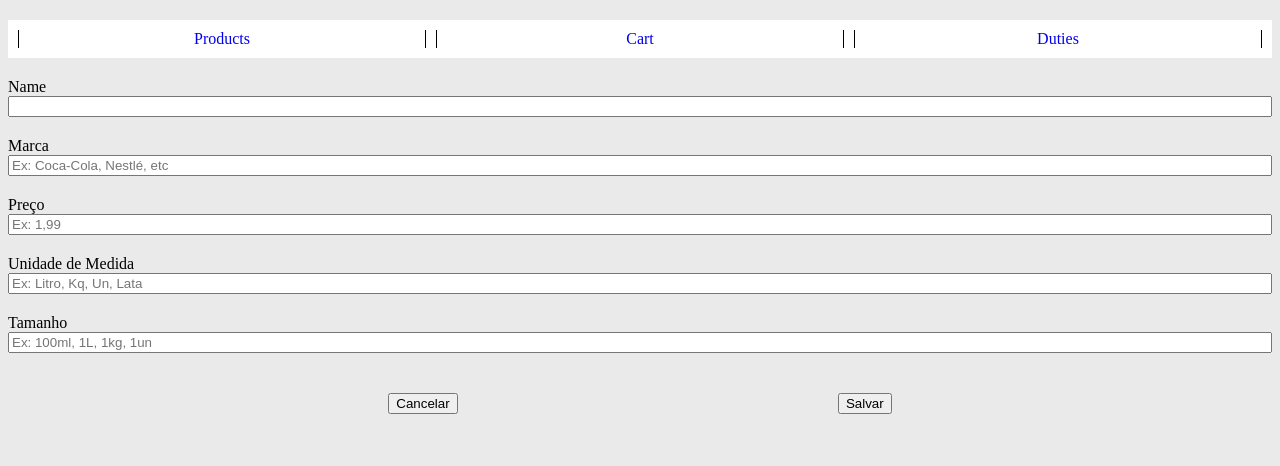
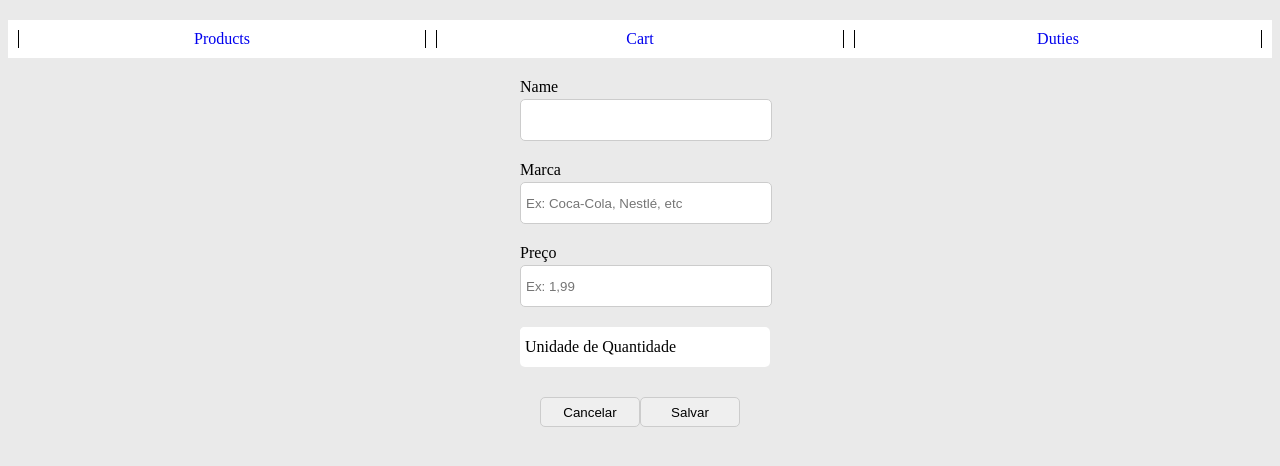
Before and after one commit to EdAngelis/my-home-front, a React (Vite) app: page /create-product in a window 1280 px wide. Shown: the top 466 px of the page. Built offline with nearby package versions, Linux system fonts and the light colour scheme.

Commit message:
products form

```diff
--- a/src/pages/products/create/create_product.css
+++ b/src/pages/products/create/create_product.css
@@ -1,12 +1,28 @@
-.container {
+.container-create {
     display: grid;
     grid-template-columns: 1fr;
+    justify-items: center;
     grid-gap: 20px;
     margin-top: 20px;
 }
+
 .input {
     display: grid;
-    grid-template-columns: 1fr;
+    grid-template-columns: minmax(100px, 240px);
+    grid-gap: 3px;
+}
+
+.input input {
+    width: 100%;
+    height: 30px;
+    border: 1px solid #ccc;
+    border-radius: 5px;
+    padding: 5px;
+}
+
+.dropdown {
+    max-width: 240px;
+    height: 50px;
 }
 
 .buttons{
@@ -14,3 +30,12 @@
     justify-content: space-evenly;
     margin-top: 20px;
 }
+
+.buttons button {
+    width: 100px;
+    height: 30px;
+    border: 1px solid #ccc;
+    border-radius: 5px;
+    padding: 5px;
+    cursor: pointer;
+}
--- a/src/pages/products/create/create_product.tsx
+++ b/src/pages/products/create/create_product.tsx
@@ -1,26 +1,41 @@
+import { useState } from "react";
 import { createProduct } from "../../../app.service";
-import { useForm } from "react-hook-form";
+import { set, useForm } from "react-hook-form";
 import { useNavigate } from "react-router-dom";
 import "./create_product.css";
 import IProducts from "../../../models/products.model";
+import { Dropdown } from "../../../components";
 
 export default function CreateProduct() {
   const navigate = useNavigate();
-  const { register, handleSubmit } = useForm<IProducts>();
+  const { register, handleSubmit, setValue, getValues } = useForm();
+  const [unitKg, setUnitKg] = useState(false);
 
   const goTo = (path: string) => {
     navigate(path);
   };
-  const hSubmit = async (data: IProducts) => {
+  const hSubmit = async (data: any) => {
+    const newProduct: IProducts = data;
+    console.log(newProduct);
     try {
-      await createProduct(data);
-      goTo("/products");
+      // await createProduct(newProduct);
+      // goTo("/products");
     } catch (error) {
       console.log(error);
     }
   };
+
+  const hSelection = (item: any) => {
+    if (item.value === "Un") {
+      setUnitKg(true);
+    } else {
+      setUnitKg(false);
+    }
+    setValue("unit", item.value);
+  };
+
   return (
-    <form onSubmit={handleSubmit(hSubmit)} className="container">
+    <form onSubmit={handleSubmit(hSubmit)} className="container-create">
       <div className="input">
         <label>Name</label>
         <input {...register("name")} type="text" />
@@ -37,22 +52,26 @@ export default function CreateProduct() {
         <label>Preço</label>
         <input {...register("price")} placeholder="Ex: 1,99" type="text" />
       </div>
-      <div className="input">
-        <label>Unidade de Medida</label>
-        <input
-          {...register("unit")}
-          placeholder="Ex: Litro, Kq, Un, Lata"
-          type="text"
+      <div className="dropdown">
+        <Dropdown
+          hSelection={hSelection}
+          title="Unidade de Quantidade"
+          options={[
+            { label: "Kg", value: "Kg" },
+            { label: "Unidade", value: "Un" },
+          ]}
         />
       </div>
+      {unitKg && (
         <div className="input">
           <label>Tamanho</label>
           <input
             {...register("size")}
-          placeholder="Ex: 100ml, 1L, 1kg, 1un"
+            placeholder="Ex: 100ml, 1L, 1kg, 400gr"
             type="text"
           />
         </div>
+      )}
       <div className="buttons">
         <button onClick={() => goTo("/products")}>Cancelar</button>
         <button type="submit">Salvar</button>
```
Lines whose indentation alone changed are shown as unchanged.
